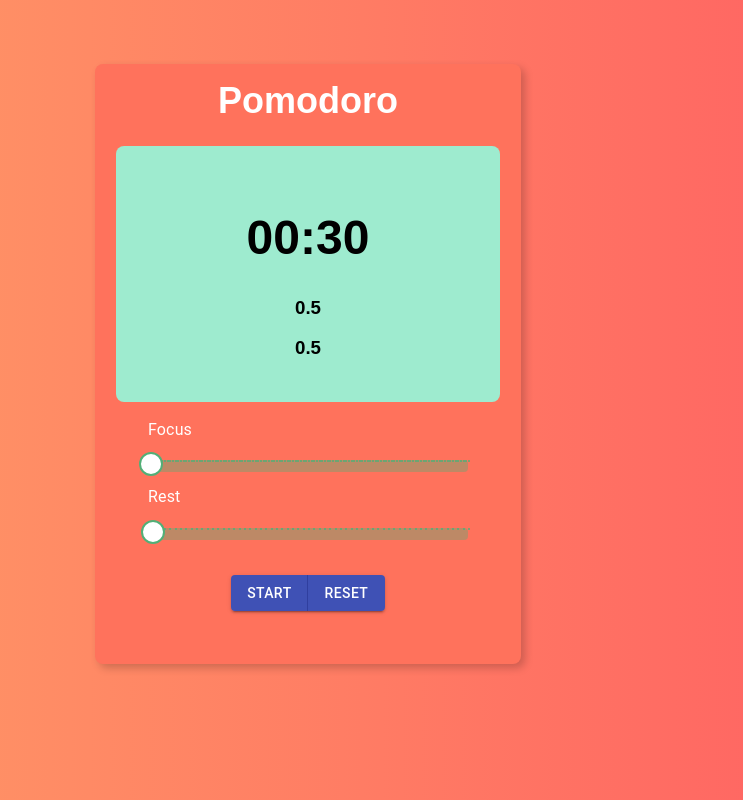
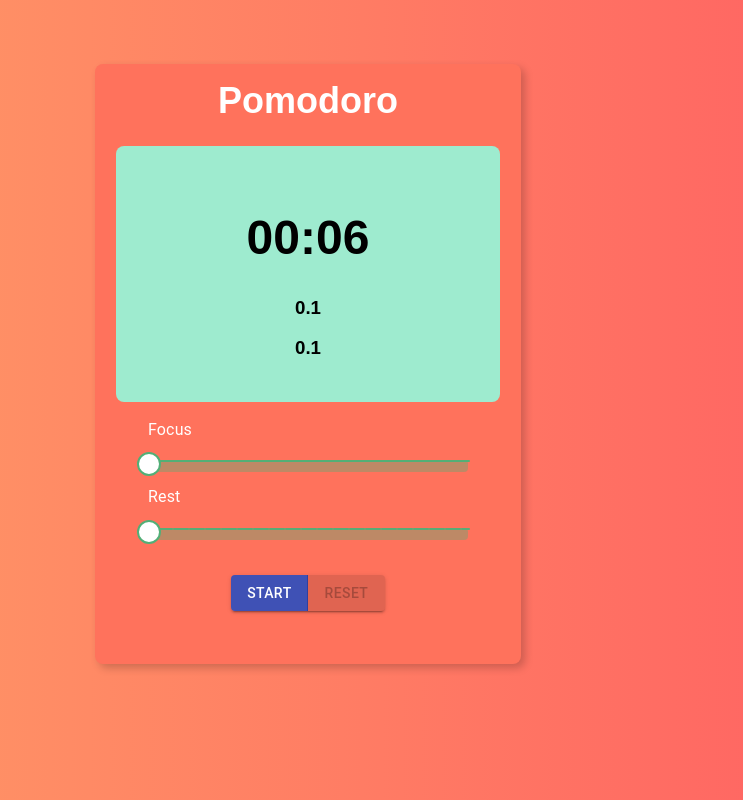
Before and after one commit to tristanjoshuaalba/simple-pomodoro, a React (Create React App) app in the folder simple-pomodoro/: page / in a window 1280 px wide. Shown: the whole page, without its empty margins (332-1075 px from the left). Built offline with nearby package versions, Linux system fonts and the light colour scheme.

Commit message:
Fixing asynchronous event handlers

```diff
--- a/simple-pomodoro/src/App.js
+++ b/simple-pomodoro/src/App.js
@@ -1,3 +1,4 @@
+import { duration } from '@material-ui/core';
 import React, {Component} from 'react';
 import './App.css';
 // Components
@@ -11,13 +12,13 @@ class App extends Component {
     super();
     this.state = {
       resetStatus: false,
-      resetFocusTime: 0.5,
-      resetRestTime: 0.5,
-      focusTime: 0.5,
-      restTime: 0.5,
+      resetFocusTime: 0.1,
+      resetRestTime: 0.1,
+      focusTime: 0.1,
+      restTime: 0.1,
       status: false,
       phase: 'rest',
-      displayTime: 30,
+      displayTime: 6,
       clicks: 0
     }
     console.log(this.state)
@@ -69,7 +70,7 @@ class App extends Component {
     let timer = duration, minutes, seconds;
     let countDown = duration
 
-    const time = setInterval(() => {
+    const time = () => setInterval(() => {
         if(this.state.resetStatus === false){
           timer--;
           countDown--;
@@ -80,8 +81,6 @@ class App extends Component {
           } else if(this.state.status === true & this.state.phase === 'rest') {
             this.setState({restTime: countDown}, ()=>console.log('NEW RT: ', this.state.restTime))
           }
-
-
         }
 
         if(this.state.status === false | this.state.resetStatus === true){
@@ -90,16 +89,47 @@ class App extends Component {
 
         if(timer<=0){
           clearInterval(time);
+
+          // this.setState({status: false})
         }
       }, 1000);
     }
 
+    startTimerRest = (durationFocus, durationRest) => {
+       const restTime = () => setTimeout(()=>{
+        if(this.state.resetStatus === false){
+          this.startTimerFocus(durationRest)
+          this.setState({phase:'rest'}, ()=> console.log(this.state.phase))
+
+          const alerta = () => setTimeout(()=>{
+            if(this.state.resetStatus === false){
+            alert('TIMES UP!')
+            // this.setState({status:false})
+            this.onResetClick()
+            }
+            if(this.state.status === false | this.state.resetStatus === true){
+              clearTimeout(restTime)
+              clearTimeout(alerta);
+            }
+          }, durationFocus*60*1000)
+
+        }
+
+        if(this.state.status === false | this.state.resetStatus === true){
+          clearTimeout(restTime);
+
+        }
+
+
+      }, durationFocus*60*1000)
+
+    }
   // startTimer(timerDisplay, display)
 
   onButtonClick = () => {
 
     this.setState({clicks:this.state.clicks+1}, ()=>console.log('CLICK', this.state.clicks))
-
+    console.log('BUTTON CLICK', this.state)
 
     if(this.state.status == false){
 
@@ -109,22 +139,27 @@ class App extends Component {
       if(this.state.clicks <= 1){
         this.startTimerFocus(this.state.focusTime*60)
       console.log('FOCUS TIME: ', this.state.focusTime)
+      this.startTimerRest(this.state.focusTime, this.state.restTime*60)
 
       } else {
         this.startTimerFocus(this.state.focusTime)
+        this.startTimerRest(this.state.focusTime/60, this.state.restTime)
       }
 
+      console.log(this.state.restTime)
+
+      // setTimeout(()=>{
+      //   this.startTimerFocus(this.state.restTime*60)
+      //   this.setState({phase:'rest'}, ()=> console.log(this.state.phase))
+
+      // }, this.state.focusTime*60*1000)
 
 
-      setTimeout(()=>{
-        this.startTimerFocus(this.state.restTime*60)
-        this.setState({phase:'rest'}, ()=> console.log(this.state.phase))
-
-      }, this.state.focusTime*60*1000)
 
     } else {
       // this.setState({focusTime:this.state.focusTime/60})
       this.setState({phase:'rest',status: false}, ()=> console.log('PAUSE >>', this.state.phase, this.state.status))
+      clearTimeout()
       // this.setState({}, ()=> console.log(this.state.status))
       // this.setState({focusTime: this.state.focusTime/60}, ()=> console.log(this.state.focusTime))
     }
@@ -159,7 +194,7 @@ class App extends Component {
       this.setState({displayTime:this.state.focusTime})
       this.setState({resetStatus: true})
       this.setState({focusTime: this.state.resetFocusTime*60}, ()=> console.log(this.state.focusTime))
-      this.setState({restTime: this.state.resetRestTime*60})
+      this.setState({restTime: this.state.resetRestTime*60}, ()=> console.log(this.state.restTime))
       this.setState({status: false})
     }
     setTimeout(()=> {this.setState({resetStatus: false})}, 1000)
--- a/simple-pomodoro/src/Components/Controls.js
+++ b/simple-pomodoro/src/Components/Controls.js
@@ -8,10 +8,18 @@ const Controller = ({status, reset, statusLabel}) => {
     let label;
     if(statusLabel === false){
         label = 'Start'
+        return (
+
+            <div className = 'center tc w-75'>
+                <h1></h1>
+                <ButtonGroup variant="contained" color="primary" aria-label="contained primary button group" className = 'center tc'>
+                <Button className = 'w-100' onClick={status}> {label} </Button>
+                <Button className = 'w-100' onClick={reset} disabled>Reset</Button>
+                </ButtonGroup>
+            </div>
+        )
     } else {
         label = 'pause'
-    }
-
         return (
 
             <div className = 'center tc w-75'>
@@ -24,4 +32,7 @@ const Controller = ({status, reset, statusLabel}) => {
         )
     }
 
+
+}
+
 export default Controller;
--- a/simple-pomodoro/src/Components/SliderInput.js
+++ b/simple-pomodoro/src/Components/SliderInput.js
@@ -52,11 +52,11 @@ const SliderInput = ({ focusTime, restTime , statusLabel}) => {
             id = "discrete-slider"
             gutterBottom className = 'white' >
             Focus </Typography>
-            <PrettySlider defaultValue = { 0.5 }
+            <PrettySlider defaultValue = { 0.1 }
             getAriaValueText = { valuetext }
             aria-labelledby = "discrete-slider"
             valueLabelDisplay = "auto"
-            step = { 0.5 }
+            step = { 0.1 }
             marks min = { 0 }
             max = { 60 }
             onChange = { focusTime }
@@ -67,11 +67,11 @@ const SliderInput = ({ focusTime, restTime , statusLabel}) => {
             gutterBottom className = 'white' >
             Rest
             </Typography>
-            <PrettySlider defaultValue = { 0.5 }
+            <PrettySlider defaultValue = { 0.1 }
             getAriaValueText = { valuetext }
             aria-labelledby = "discrete-slider"
             valueLabelDisplay = "auto"
-            step = { 0.5 }
+            step = { 0.1 }
             marks min = { 0 }
             max = { 30 }
             onChange = { restTime }
@@ -83,11 +83,11 @@ const SliderInput = ({ focusTime, restTime , statusLabel}) => {
             id = "discrete-slider"
             gutterBottom className = 'white' >
             Focus </Typography>
-            <PrettySlider defaultValue = { 0.5 }
+            <PrettySlider defaultValue = { 0.1 }
             getAriaValueText = { valuetext }
             aria-labelledby = "discrete-slider"
             valueLabelDisplay = "auto"
-            step = { 0.5 }
+            step = { 0.1 }
             marks min = { 0 }
             max = { 60 }
             onChange = { focusTime }
@@ -97,11 +97,11 @@ const SliderInput = ({ focusTime, restTime , statusLabel}) => {
             gutterBottom className = 'white' >
             Rest
             </Typography>
-            <PrettySlider defaultValue = { 0.5 }
+            <PrettySlider defaultValue = { 0.1 }
             getAriaValueText = { valuetext }
             aria-labelledby = "discrete-slider"
             valueLabelDisplay = "auto"
-            step = { 0.5 }
+            step = { 0.1 }
             marks min = { 0 }
             max = { 30 }
             onChange = { restTime }
--- a/simple-pomodoro/src/Components/TimerDisplay.js
+++ b/simple-pomodoro/src/Components/TimerDisplay.js
@@ -78,7 +78,7 @@ const TimerDisplay = ({ focusTime, restTime, phase, statusLabel, displayTime, cl
         if (clicks <= 1){
             ft = focusTime*60
         } else {
-            ft = focusTime*60
+            ft = focusTime
         }
 
 
```
Lines whose indentation alone changed are shown as unchanged.
